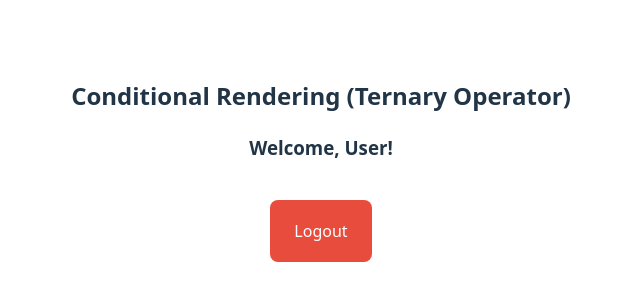
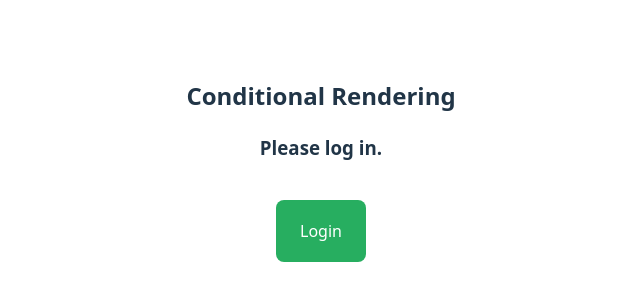
Before and after one commit to zarish123z/React.js, a React (Vite) app in the folder vite-project/: page / in a window 1280 px wide. Shown: the part 260-560 px from the top of the page, without its empty margins (319-959 px from the left). Built offline with nearby package versions, Linux system fonts and the light colour scheme.

Commit message:
ContionalRendering(Ternary operator)

```diff
--- a/vite-project/src/ConditionalRendering.jsx
+++ b/vite-project/src/ConditionalRendering.jsx
@@ -2,7 +2,7 @@ import React, { useState } from "react";
 
 function ConditionalRendering() {
   // State: Tracks whether user is logged in
-  const [isLoggedIn, setIsLoggedIn] = useState(true);
+  const [isLoggedIn, setIsLoggedIn] = useState(false);
 
   // ⚡ Toggle login state + show alert
 
@@ -27,7 +27,7 @@ function ConditionalRendering() {
 
   return (
     <div style={{ textAlign: "center", marginTop: "60px" }}>
-      <h2> Conditional Rendering (Ternary Operator)</h2>
+      <h2> Conditional Rendering</h2>
 
       {/* If isLoggedIn is true → shows  “Welcome, User!”
       If false → shows  “Please log in.” */}
```
